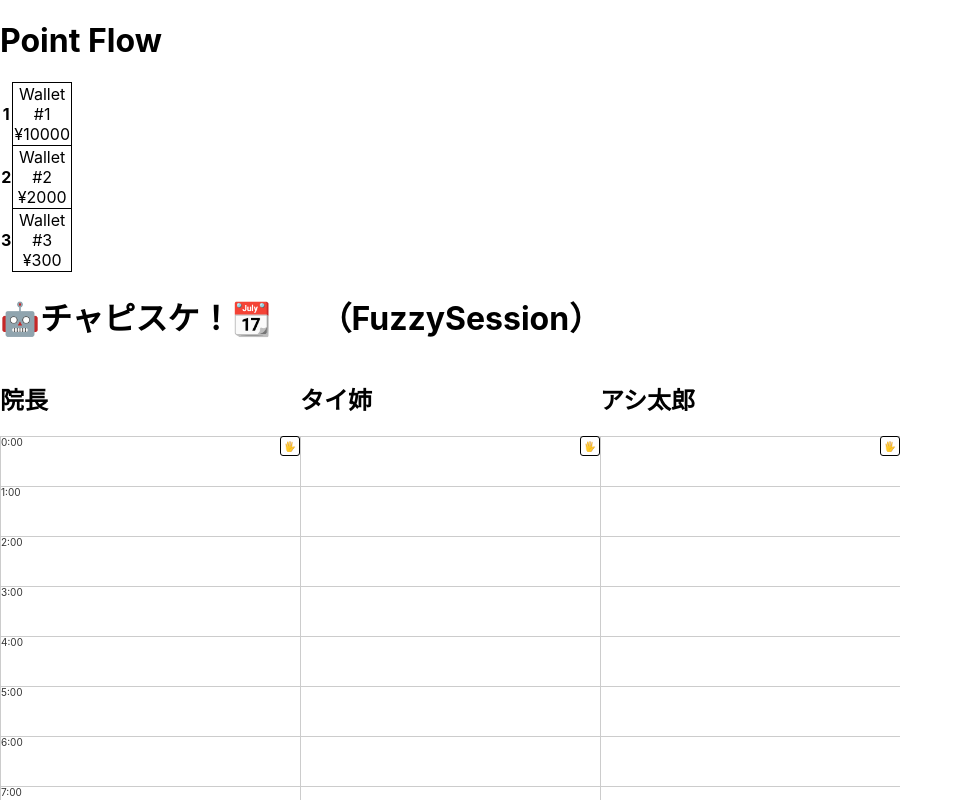
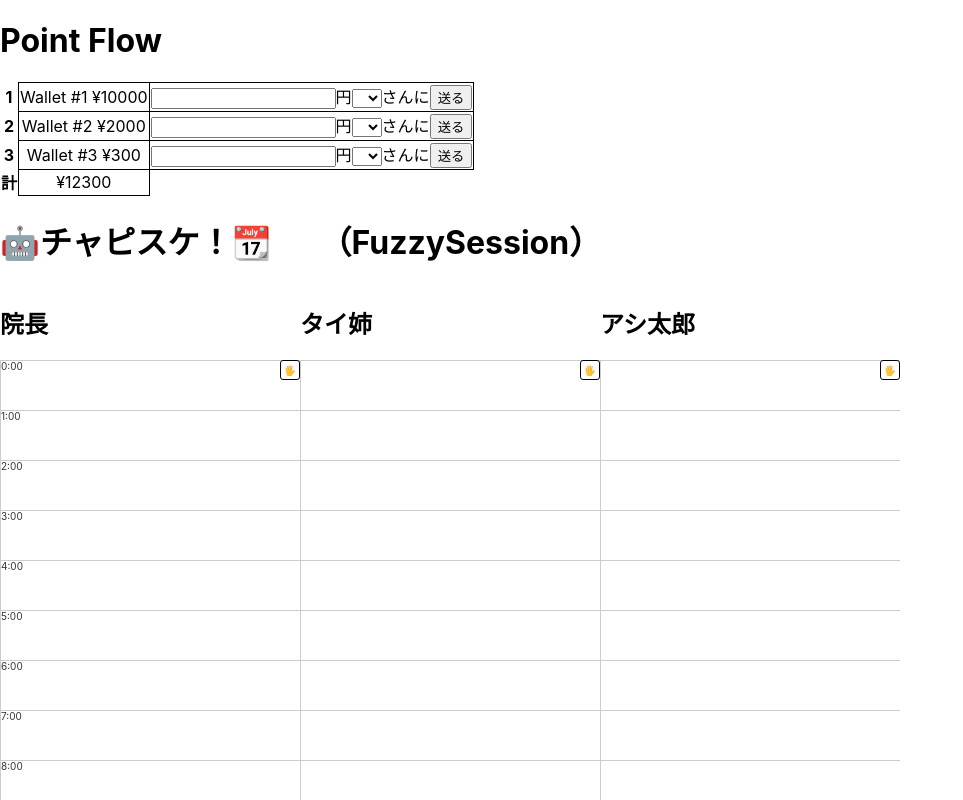
Before and after one commit to fumicode/fuzzy-session-react, a React (Create React App) app: page / in a window 1280 px wide. Shown: the top 800 px of the page, without its empty margins (0-963 px from the left). Built offline with nearby package versions, Linux system fonts and the light colour scheme.

Commit message:
入れ物を整えた。

```diff
--- a/src/App.tsx
+++ b/src/App.tsx
@@ -6,7 +6,7 @@ import { FC, useState } from "react";
 
 import styled from "styled-components";
 import update from "immutability-helper";
-import GaiaCode, { GaiaCodeView, ThreeRows } from "./Components/20_GaiaCode/20_GaiaCode";
+import { ThreeRows } from "./Components/20_GaiaCode/20_GaiaCode";
 import MoneyApp from "./MoneyApp/MoneyApp";
 
 let inchoSessions: SessionEntity[] = [
--- a/src/MoneyApp/MoneyApp.tsx
+++ b/src/MoneyApp/MoneyApp.tsx
@@ -1,35 +1,45 @@
-
 import classNames from "classnames";
 import ViewModel from "../Components/00_ViewModel";
 
-import { FC } from "react";
+import { FC, useState } from "react";
 import styled from "styled-components";
 import Money from "./Money";
 import Wallet from "./WalletEntity";
 
-
-
-
-
-const MoneyApp: FC = styled(({
-  className
-}: {className:string}) => {
+const MoneyApp: FC = styled(({ className }: { className: string }) => {
   const a = new Wallet(1, new Money(10000));
   const b = new Wallet(2, new Money(2000));
   const c = new Wallet(3, new Money(300));
 
   const wallets = [a, b, c];
+
+  const calcSum = (wallets: Iterable<Wallet>) =>
+    [...wallets].reduce(
+      (memo: Money, other: Wallet) => memo.merge(other.money),
+      new Money(0)
+    );
+
+  const sum = calcSum(wallets);
+
   return (
     <>
       <h1>Point Flow</h1>
 
       <table className={className}>
         <tbody>
-          {wallets.map(w=>
+          {wallets.map((thisWallet) => (
+            <tr key={thisWallet.id}>
+              <th>{thisWallet.id}</th>
+              <td> {thisWallet.toString()} </td>
+              <td>
+                <WalletControllView main={thisWallet} otherWallets={wallets}/>
+              </td>
+            </tr>
+          ))}
           <tr>
-              <th>{w.id}</th> <td> {w.toString()} </td>
+            <th>計</th>
+            <td>{sum.toString()}</td>
           </tr>
-          )}
         </tbody>
       </table>
     </>
@@ -37,23 +47,77 @@ const MoneyApp: FC = styled(({
 })`
   border-collapse: collapse;
 
-> tbody{
-  > tr{
-    > td{
+  > tbody {
+    > tr {
+      > td {
         border: 1px solid black;
-      width: 20px;
-      height: 20px;
         text-align: center;
 
-      &.m-center{
+        &.m-center {
           border: 3px solid;
-
         }
       }
-
     }
   }
-
 `;
 
 export default MoneyApp;
+
+interface WalletControllViewModel extends ViewModel<Wallet> {
+  otherWallets: Wallet[];
+}
+
+type WalletFuture = (wallet: Wallet) => Wallet;
+
+const WalletControllView: FC<WalletControllViewModel> = styled(
+  ({
+    className,
+    main: thisWallet,
+
+    otherWallets,
+  }: WalletControllViewModel) => {
+    const [amount, setAmount] = useState<number | undefined>(undefined);
+    const [distinationWallet, setDistinationWallet] = useState<Wallet | undefined>(undefined);
+
+
+
+
+    return (
+      <div className={className}>
+        <form
+          onSubmit={() =>
+            alert(
+              `${thisWallet}が${distinationWallet}に${amount}円送金しようとしています！`
+            )
+          }
+        >
+          <input
+            type="number"
+            value={amount}
+            onChange={(e) => {
+              setAmount(parseInt(e.target.value));
+            }}
+          />
+          円
+          <select onChange={(e)=>{
+            const wallet = otherWallets.find((wallet)=>wallet.id === parseInt(e.target.value));
+            if(wallet){
+              setDistinationWallet(wallet);
+            }
+          }}>
+            <option value={undefined} />
+            {otherWallets.map((distinationWallet) => (
+              <option value={distinationWallet.id} key={distinationWallet.id}>
+                {distinationWallet.id}
+              </option>
+            ))}
+          </select>
+          さんに
+          <button type="submit">送る</button>
+        </form>
+      </div>
+    );
+  }
+)`
+  display: flex;
+`;
```
Also changed, not shown: 1 other file (tests, documents, lock files or other folders). Lines whose indentation alone changed are shown as unchanged.
